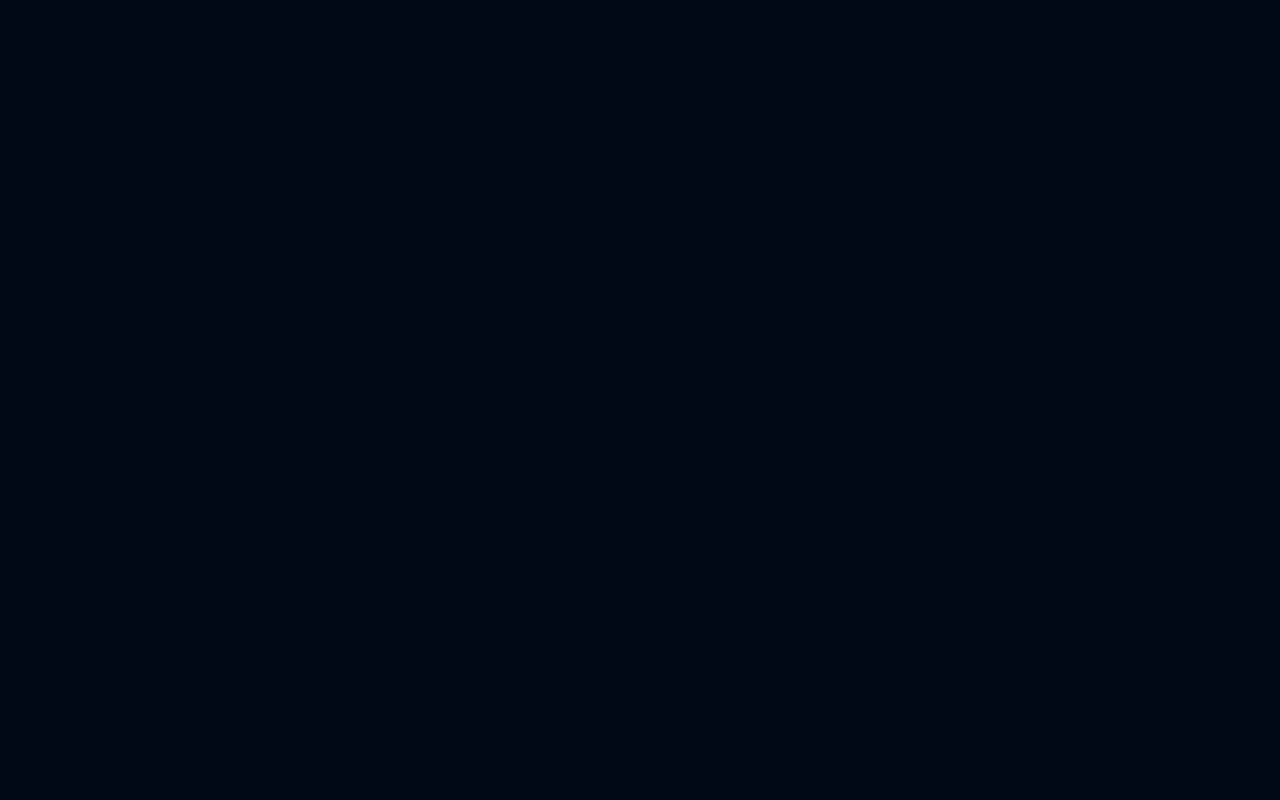
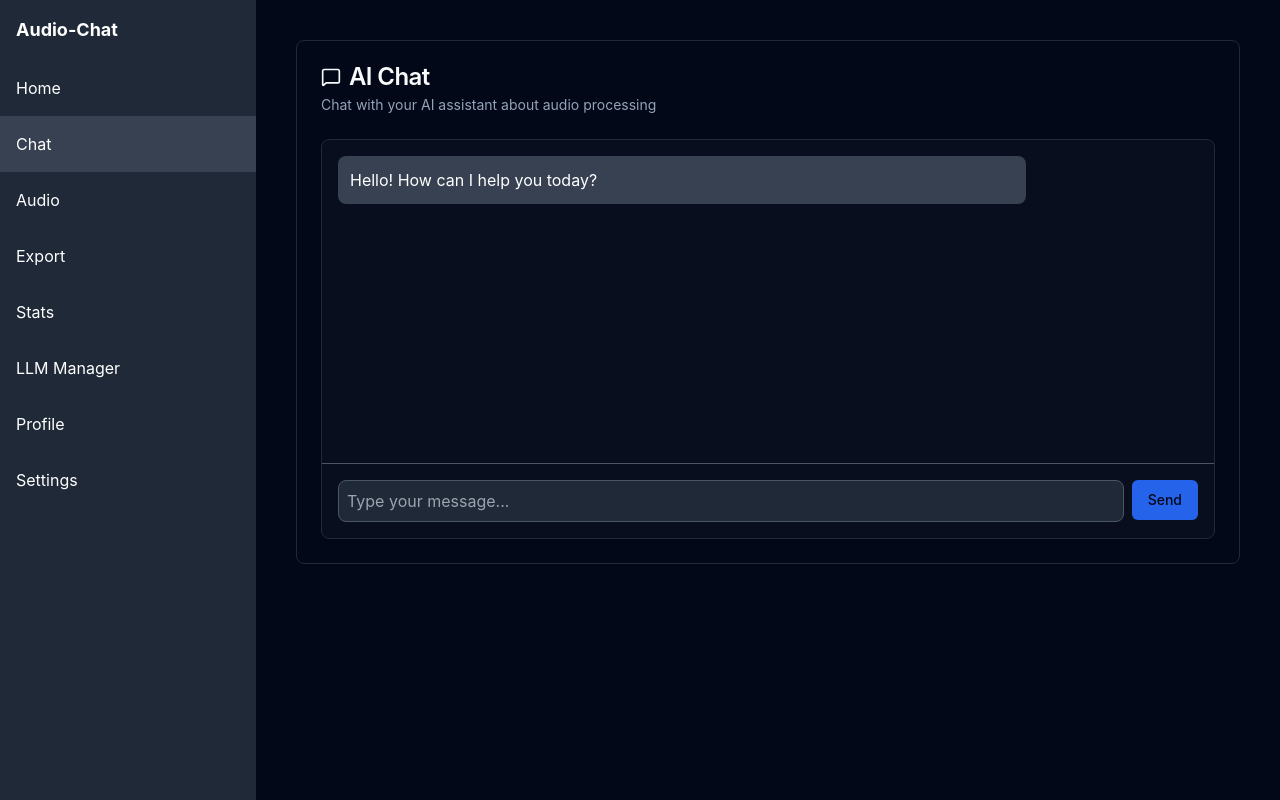
Before and after one commit to liormedan/AudioChat-electron, a React (Vite) app in the folder electron-app/: page /#/chat in a window 1280 px wide. Before the commit this address had no page. Built offline with nearby package versions, Linux system fonts and the light colour scheme.

Commit message:
elctron build update 2

```diff
--- a/electron-app/src/renderer/App.tsx
+++ b/electron-app/src/renderer/App.tsx
@@ -12,7 +12,8 @@ import {
   StatsPage,
   LLMPage,
   ProfilePage,
-  SettingsPage
+  SettingsPage,
+  ChatPage // Import ChatPage
 } from './pages';
 
 const AppContent: React.FC = () => {
@@ -43,6 +44,7 @@ const AppContent: React.FC = () => {
             <Route path="export" element={<ExportPage />} />
             <Route path="stats" element={<StatsPage />} />
             <Route path="llm" element={<LLMPage />} />
+            <Route path="chat" element={<ChatPage />} />
             <Route path="profile" element={<ProfilePage />} />
             <Route path="settings" element={<SettingsPage />} />
           </Route>
--- a/electron-app/src/renderer/components/layout/sidebar.tsx
+++ b/electron-app/src/renderer/components/layout/sidebar.tsx
@@ -11,10 +11,11 @@ const Sidebar = () => {
       <nav>
         <ul>
           <li><NavLink to="/" className={navLinkClass}>Home</NavLink></li>
+          <li><NavLink to="/chat" className={navLinkClass}>Chat</NavLink></li>
           <li><NavLink to="/audio" className={navLinkClass}>Audio</NavLink></li>
           <li><NavLink to="/export" className={navLinkClass}>Export</NavLink></li>
           <li><NavLink to="/stats" className={navLinkClass}>Stats</NavLink></li>
-          <li><NavLink to="/llm" className={navLinkClass}>LLM</NavLink></li>
+          <li><NavLink to="/llm" className={navLinkClass}>LLM Manager</NavLink></li>
           <li><NavLink to="/profile" className={navLinkClass}>Profile</NavLink></li>
           <li><NavLink to="/settings" className={navLinkClass}>Settings</NavLink></li>
         </ul>
--- /dev/null
+++ b/electron-app/src/renderer/pages/chat-page.tsx
@@ -0,0 +1,107 @@
+import React, { useState, useEffect, useRef } from 'react';
+import { Card, CardContent, CardDescription, CardHeader, CardTitle } from '../components/ui/card';
+import { Button } from '../components/ui/button';
+import { MessageSquare } from 'lucide-react';
+
+export const ChatPage: React.FC = () => {
+  const [conversation, setConversation] = useState<{ role: string; content: string }[]>([
+    { role: 'assistant', content: 'Hello! How can I help you today?' },
+  ]);
+  const [chatInput, setChatInput] = useState<string>('');
+  const chatHistoryRef = useRef<HTMLDivElement>(null);
+
+  // Scroll to the bottom of the chat history
+  useEffect(() => {
+    if (chatHistoryRef.current) {
+      chatHistoryRef.current.scrollTop = chatHistoryRef.current.scrollHeight;
+    }
+  }, [conversation]);
+
+  const handleChatSubmit = async (e: React.FormEvent) => {
+    e.preventDefault();
+    const userInput = chatInput.trim();
+    if (!userInput) return;
+
+    const newUserMessage = { role: 'user', content: userInput };
+    setConversation((prev) => [...prev, newUserMessage]);
+    setChatInput('');
+
+    // Add a loading indicator
+    const loadingMessage = { role: 'assistant', content: 'Thinking...' };
+    setConversation((prev) => [...prev, loadingMessage]);
+
+    try {
+      const response = await fetch('http://127.0.0.1:5000/api/llm/chat/completion', {
+        method: 'POST',
+        headers: { 'Content-Type': 'application/json' },
+        body: JSON.stringify({ messages: [...conversation, newUserMessage] }), // Send full conversation
+      });
+
+      if (!response.ok) {
+        const errorData = await response.json();
+        throw new Error(errorData.error || `HTTP error! status: ${response.status}`);
+      }
+
+      const aiResponse = await response.json();
+
+      // Remove loading indicator and add AI response
+      setConversation((prev) => {
+        const newConv = prev.slice(0, -1); // Remove loading message
+        return [...newConv, { role: 'assistant', content: aiResponse.content }];
+      });
+
+    } catch (error: any) {
+      console.error('Error during chat completion:', error);
+      setConversation((prev) => {
+        const newConv = prev.slice(0, -1); // Remove loading message
+        return [...newConv, { role: 'assistant', content: `Sorry, an error occurred: ${error.message}` }];
+      });
+    }
+  };
+
+  return (
+    <div className="p-6 space-y-6">
+      <Card>
+        <CardHeader>
+          <CardTitle className="flex items-center space-x-2">
+            <MessageSquare className="h-5 w-5" />
+            <span>AI Chat</span>
+          </CardTitle>
+          <CardDescription>
+            Chat with your AI assistant about audio processing
+          </CardDescription>
+        </CardHeader>
+        <CardContent>
+          <div className="flex flex-col h-[400px] border rounded-lg bg-muted/20">
+            <div ref={chatHistoryRef} className="flex-1 p-4 overflow-y-auto space-y-4">
+              {conversation.map((msg, index) => (
+                <div
+                  key={index}
+                  className={`p-3 rounded-lg max-w-[80%] ${
+                    msg.role === 'user'
+                      ? 'bg-blue-500 text-white self-end ml-auto'
+                      : 'bg-gray-700 text-white self-start mr-auto'
+                  }`}
+                >
+                  {msg.content}
+                </div>
+              ))}
+            </div>
+            <form onSubmit={handleChatSubmit} className="flex p-4 border-t border-gray-600">
+              <input
+                type="text"
+                value={chatInput}
+                onChange={(e) => setChatInput(e.target.value)}
+                placeholder="Type your message..."
+                className="flex-1 p-2 rounded-lg bg-gray-800 text-white border border-gray-600 focus:outline-none focus:ring-2 focus:ring-blue-500"
+              />
+              <Button type="submit" className="ml-2 bg-blue-600 hover:bg-blue-700">
+                Send
+              </Button>
+            </form>
+          </div>
+        </CardContent>
+      </Card>
+    </div>
+  );
+};
--- a/electron-app/src/renderer/pages/index.ts
+++ b/electron-app/src/renderer/pages/index.ts
@@ -5,3 +5,4 @@ export { StatsPage } from './stats-page';
 export { LLMPage } from './llm-page';
 export { ProfilePage } from './profile-page';
 export { SettingsPage } from './settings-page';
+export { ChatPage } from './chat-page';
--- a/electron-app/src/renderer/pages/llm-page.tsx
+++ b/electron-app/src/renderer/pages/llm-page.tsx
@@ -57,30 +57,6 @@ export const LLMPage: React.FC = () => {
         </Card>
       </div>
 
-      {/* Chat Interface */}
-      <Card>
-        <CardHeader>
-          <CardTitle className="flex items-center space-x-2">
-            <MessageSquare className="h-5 w-5" />
-            <span>AI Chat</span>
-          </CardTitle>
-          <CardDescription>
-            Chat with your AI assistant about audio processing
-          </CardDescription>
-        </CardHeader>
-        <CardContent>
-          <div className="border rounded-lg p-4 min-h-[300px] bg-muted/20">
-            <div className="text-center py-8">
-              <Bot className="h-12 w-12 mx-auto text-muted-foreground mb-4" />
-              <p className="text-muted-foreground mb-4">
-                AI assistant is not available. Configure your AI settings to start chatting.
-              </p>
-              <Button variant="outline">Configure AI Settings</Button>
-            </div>
-          </div>
-        </CardContent>
-      </Card>
-
       {/* AI Configuration */}
       <Card>
         <CardHeader>
```
